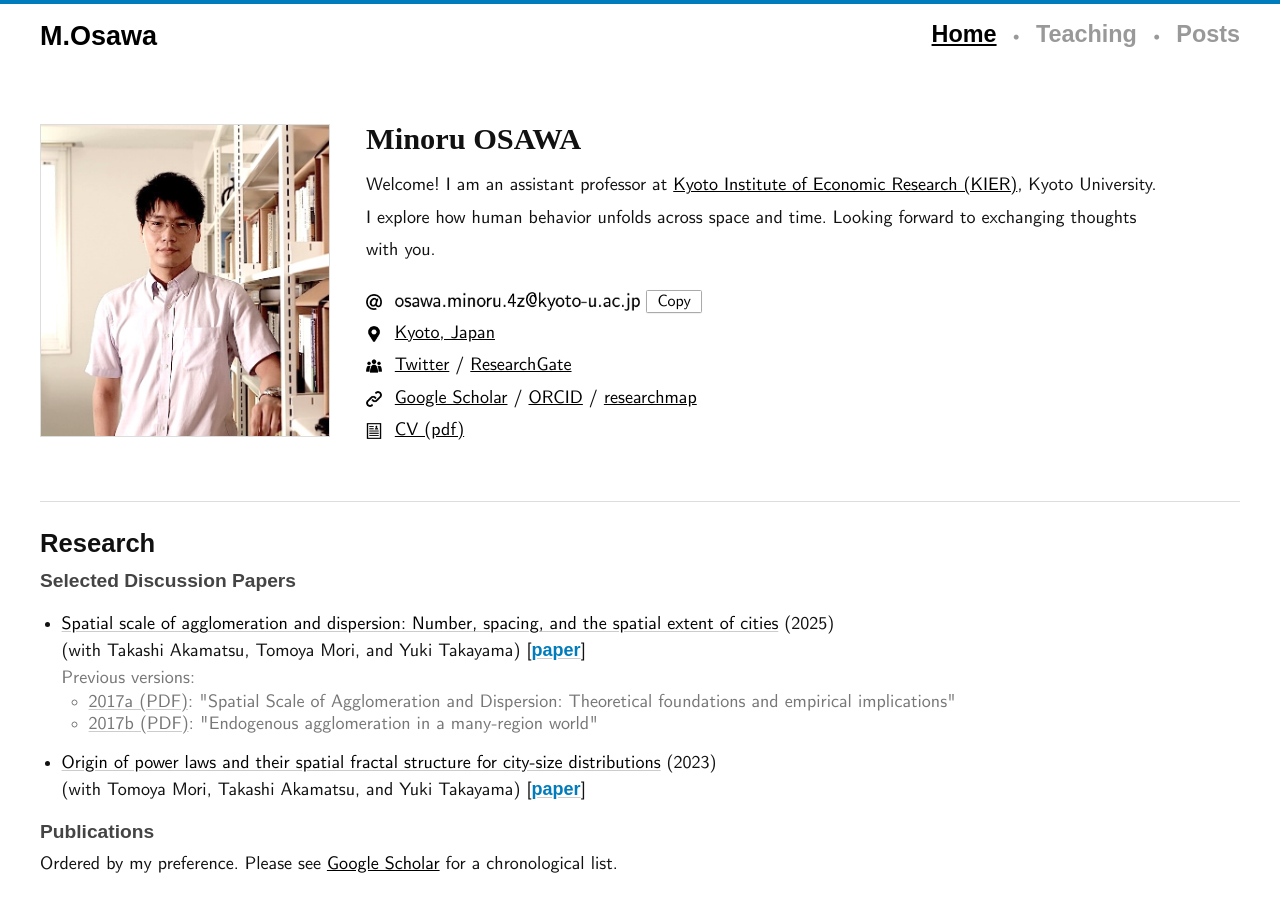
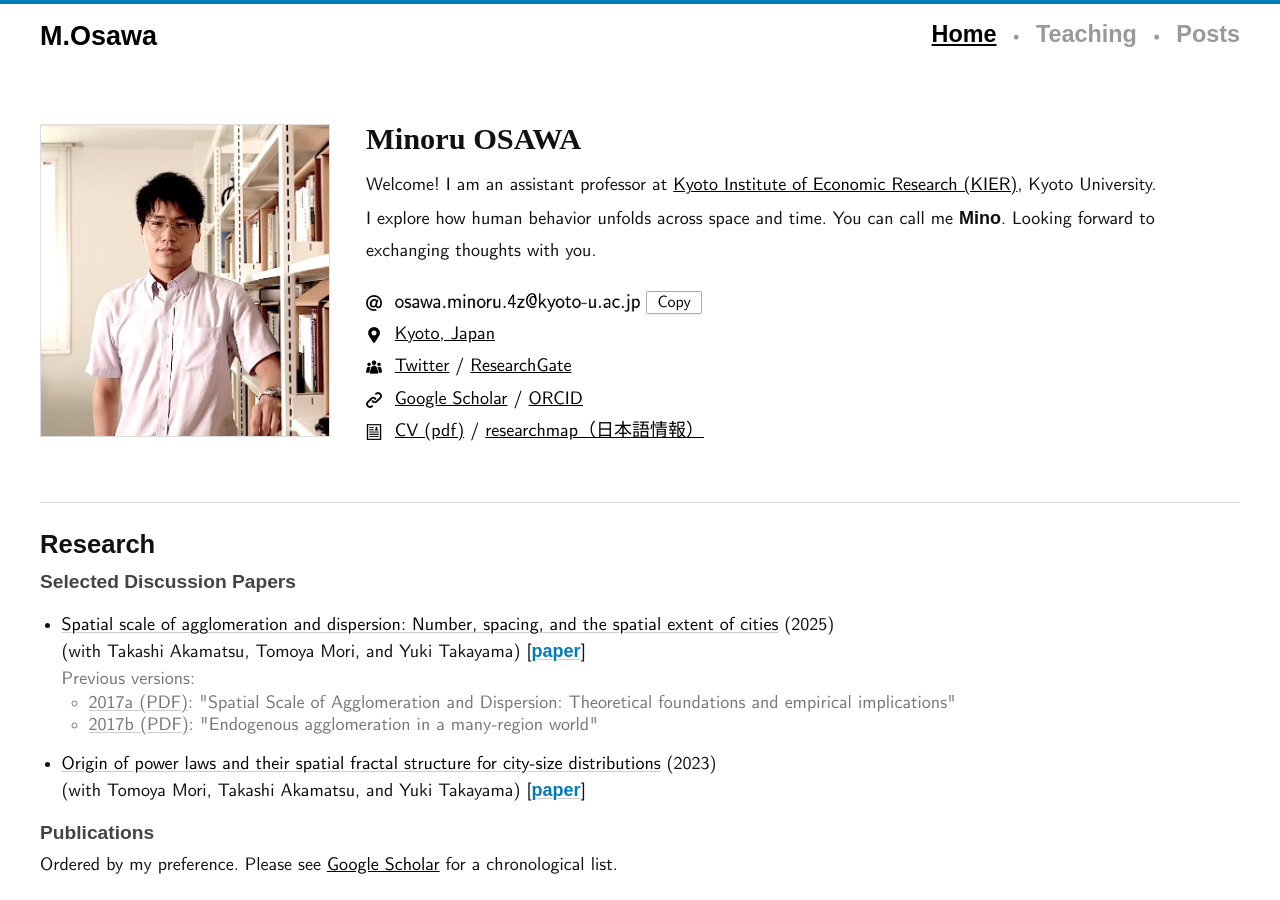
Before and after one commit to mino-osawa/mino-osawa.github.io, a Jekyll site: the page built from index.markdown, in a window 1280 px wide and 900 px high. Built offline with Jekyll 4.4.1, drawn with Linux system fonts in a browser that asks for light colours; some web fonts are replaced; some of the changed text lies outside the part shown.

Commit message:
minor fixes

```diff
--- a/_includes/other.html
+++ b/_includes/other.html
@@ -33,8 +33,6 @@
 <ul class="ref-list">
 <li>Born in 1990. He/his/him. Love dogs. Love hiking. Do some drawing & painting.</li>
 
-<li>You can call me <b>Mino</b> if its easier.</li>
-
 <li>If you are interested in presenting your work at our <a href="https://www.kier.kyoto-u.ac.jp/en/workshop_category/urban-economics/">Urban Economics Workshop</a>, please feel free to contact me.</li>
 
 </ul>
--- a/_includes/profile.html
+++ b/_includes/profile.html
@@ -4,13 +4,13 @@
     </div>
     <div id="description-wrapper">
         <h1>Minoru OSAWA</h1>
-        <p>Welcome! I am an assistant professor at <a href="https://www.kier.kyoto-u.ac.jp/en/">Kyoto Institute of Economic Research (KIER)</a>, Kyoto University. I explore how human behavior unfolds across space and time. Looking forward to exchanging thoughts with you.</p>
+        <p>Welcome! I am an assistant professor at <a href="https://www.kier.kyoto-u.ac.jp/en/">Kyoto Institute of Economic Research (KIER)</a>, Kyoto University. I explore how human behavior unfolds across space and time. You can call me <b>Mino</b>. Looking forward to exchanging thoughts with you.</p>
         <ul class="info">
         <li class="em"><img src="/assets/img/em.png" id="em-img"> <button id="cpem" class="em-button" type="button">Copy</button><noscript>This site requires JavaScript.</noscript></li>
         <li class="loc"><a href="https://maps.app.goo.gl/E2Qxmj5z11s1J57G9">Kyoto, Japan</a></li>
         <li class="twt"><a href="https://twitter.com/minoru_osawa">Twitter</a> / <a href="https://www.researchgate.net/profile/Minoru-Osawa">ResearchGate</a></li>
-        <li class="lnks"><a href="https://scholar.google.co.jp/citations?user=qKxF-dkAAAAJ">Google Scholar</a> / <a href="https://orcid.org/0000-0001-9067-5375">ORCID</a> /  <a href="https://researchmap.jp/minoru_osawa">researchmap</a></li>
-        <li class="doc"><a href="/assets/CV-Osawa.pdf">CV (pdf)</a></li>
+        <li class="lnks"><a href="https://scholar.google.co.jp/citations?user=qKxF-dkAAAAJ">Google Scholar</a> / <a href="https://orcid.org/0000-0001-9067-5375">ORCID</a></li>
+        <li class="doc"><a href="/assets/CV-Osawa.pdf">CV (pdf)</a> / <a href="https://researchmap.jp/minoru_osawa">researchmap（日本語情報）</a></li>
         </ul>
 
         <script>
--- a/teaching.markdown
+++ b/teaching.markdown
@@ -37,7 +37,7 @@ permalink: "/teaching/"
 <ol start="4">
 <li><a href="/notes/vip/24-05_PG.pdf">集団ゲーム</a></li>
 <li><a href="/notes/vip/24-06_Congestion.pdf">混雑ゲーム</a></li>
-<li><a href="/notes/vip/24-07_Urban.pdf">都市モデ</a></li>
+<li><a href="/notes/vip/24-07_Urban.pdf">都市モデル</a></li>
 <li><a href="/notes/vip/24-08_Stability.pdf">均衡選択</a></li>
 </ol>
 
```
